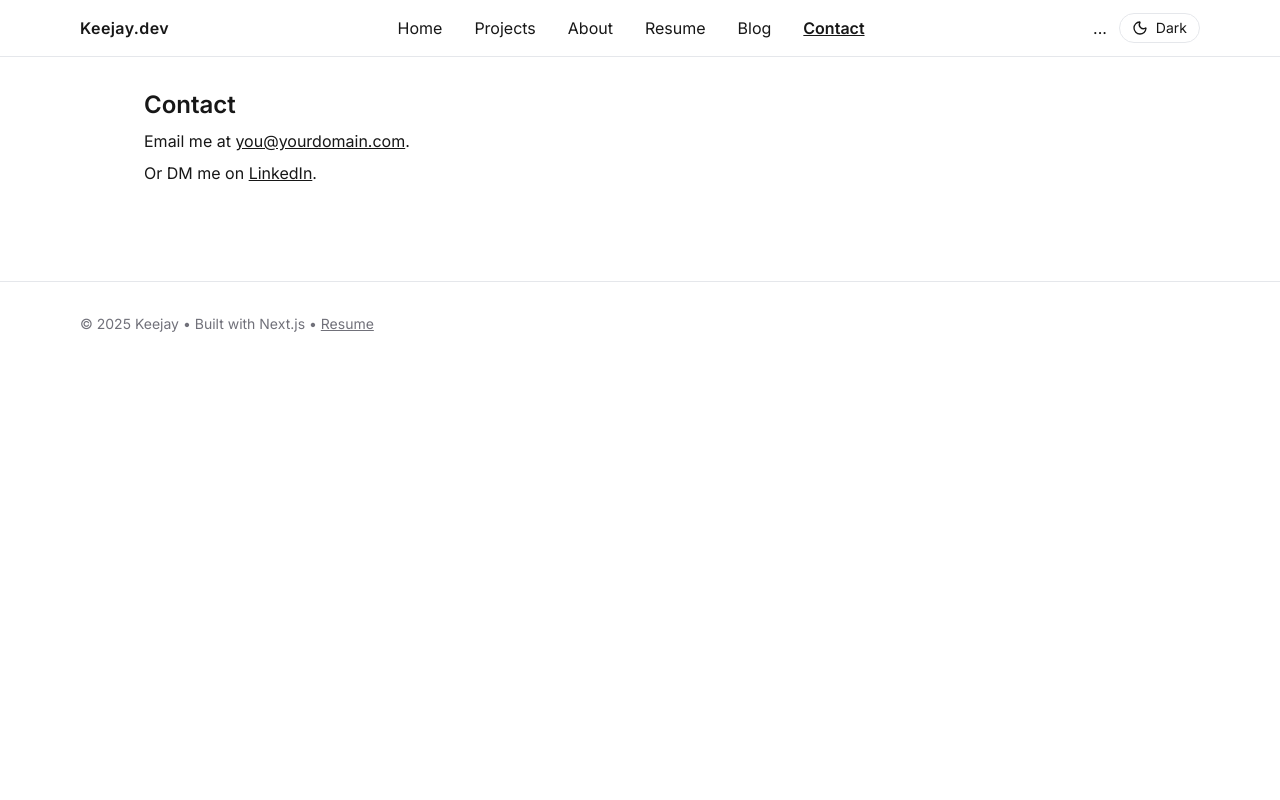
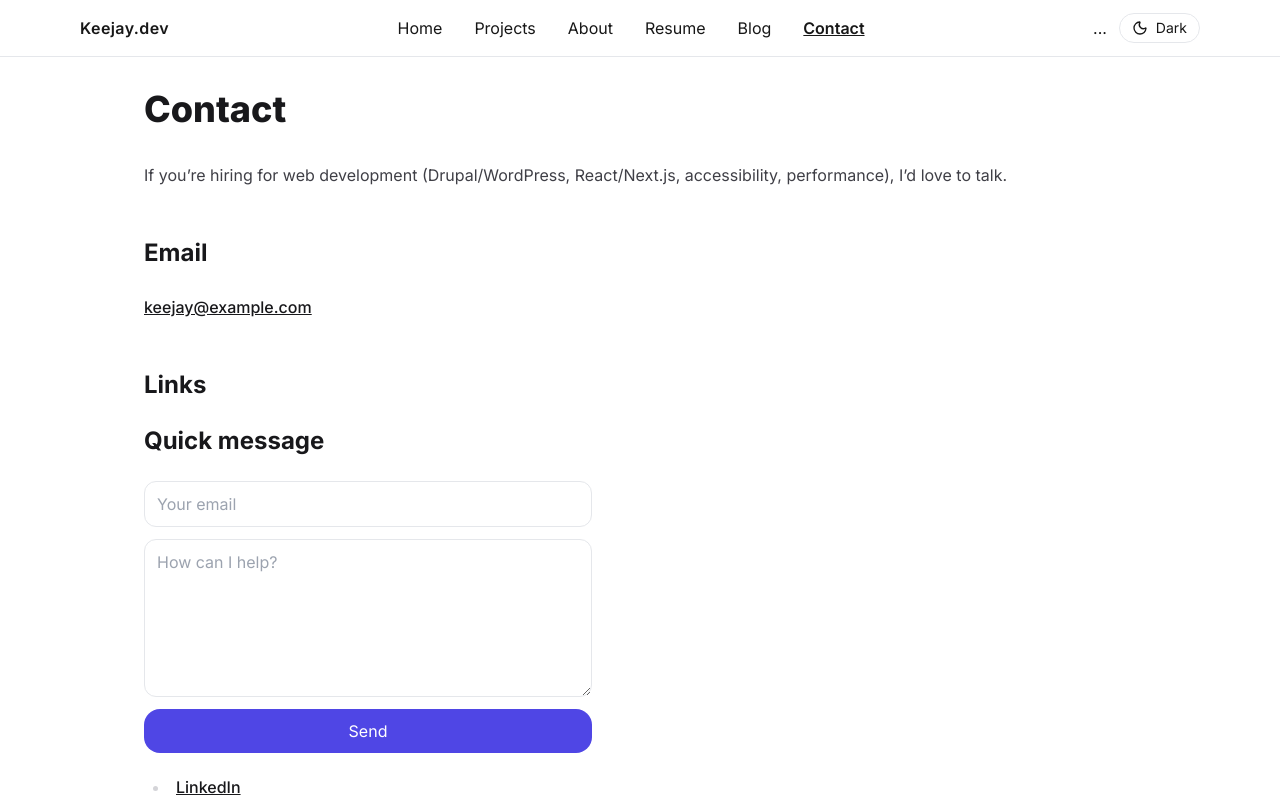
Before and after one commit to kwinfield/keiths-portfolio-2026, a Next.js app: page /contact in a window 1280 px wide. Shown: the top 800 px of the page. Built offline with nearby package versions, Linux system fonts and the light colour scheme.

Commit message:
feat(contact): add contact page with email, links, and optional Formspree form

```diff
--- a/app/contact/page.tsx
+++ b/app/contact/page.tsx
@@ -1,9 +1,54 @@
+// app/contact/page.tsx
+export const metadata = {
+  title: 'Contact — Keejay',
+  description: 'Get in touch for roles and collaborations.',
+}
+
 export default function ContactPage() {
   return (
-    <div>
-      <h1 className="text-2xl font-semibold">Contact</h1>
-      <p className="mt-2">Email me at <a className="underline" href="mailto:you@yourdomain.com">you@yourdomain.com</a>.</p>
-      <p className="mt-2">Or DM me on <a className="underline" href="https://www.linkedin.com/">LinkedIn</a>.</p>
-    </div>
+    <article className="prose prose-zinc dark:prose-invert max-w-none">
+      <h1>Contact</h1>
+      <p>If you’re hiring for web development (Drupal/WordPress, React/Next.js, accessibility, performance), I’d love to talk.</p>
+
+      <h2>Email</h2>
+      <p>
+        <a href="mailto:keejay@example.com" className="underline">keejay@example.com</a>
+      </p>
+
+      <h2>Links</h2>
+      <h2>Quick message</h2>
+      <form
+        action="https://formspree.io/f/yourFormId"
+        method="POST"
+        className="not-prose grid gap-3 max-w-md"
+      >
+        <input
+          type="email"
+          name="email"
+          placeholder="Your email"
+          required
+          className="rounded-xl border px-3 py-2 dark:bg-zinc-900"
+        />
+        <textarea
+          name="message"
+          placeholder="How can I help?"
+          rows={5}
+          required
+          className="rounded-xl border px-3 py-2 dark:bg-zinc-900"
+        />
+        <button
+          type="submit"
+          className="rounded-2xl bg-brand px-4 py-2 text-white"
+        >
+          Send
+        </button>
+      </form>
+      <ul>
+        <li><a href="https://www.linkedin.com/in/your-handle" target="_blank" rel="noreferrer">LinkedIn</a></li>
+        <li><a href="https://github.com/your-handle" target="_blank" rel="noreferrer">GitHub</a></li>
+        <li><a href="/resume">Resume</a></li>
+        <li><a href="/projects">Projects</a></li>
+      </ul>
+    </article>
   )
 }
```
